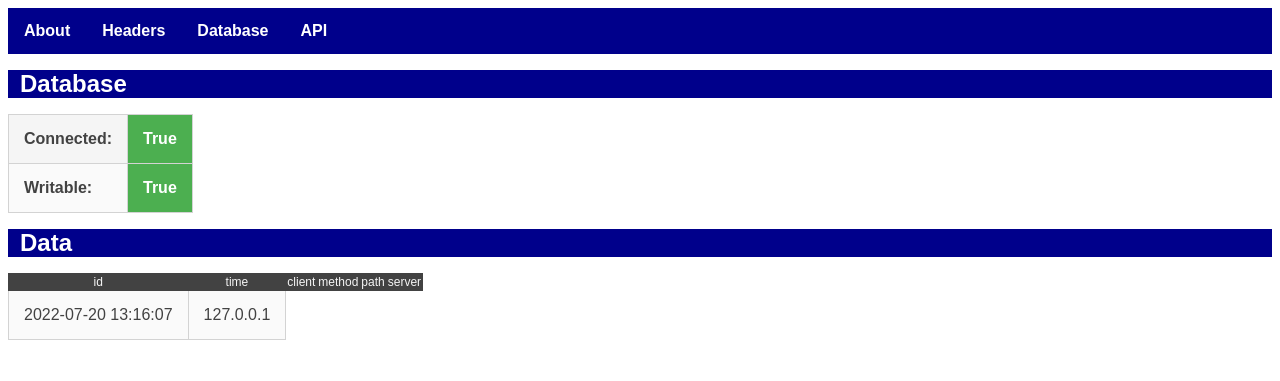
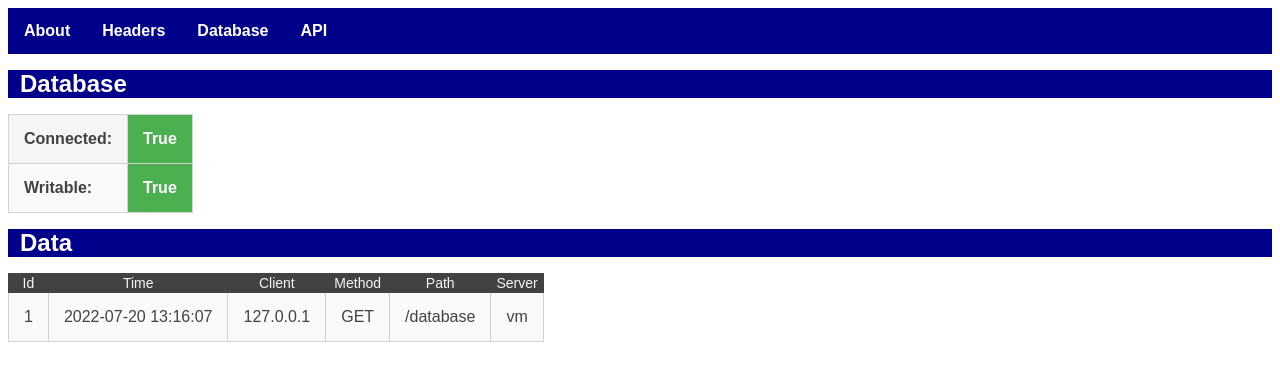
Before and after one commit to teymurgahramanov/app22, a Flask app: page /database in a window 1280 px wide. Shown: the top 381 px of the page. Run offline with Flask 2, Linux system fonts and the light colour scheme; data that the repository does not hold is empty.

Commit message:
Dynamic HTML table

```diff
--- a/static/styles.css
+++ b/static/styles.css
@@ -25,8 +25,9 @@ table th {
 	background-color: #424242;
   border: 1px solid #424242;
 	color: whitesmoke;
-	font-size: 12px;
+	font-size: 14px;
   font-weight: normal;
+  text-transform: capitalize;
 }
 
 table tbody td {
--- a/templates/database.html
+++ b/templates/database.html
@@ -29,12 +29,13 @@
       <th>{{ column[0] }}</th>
     {% endfor %}
     </tr>
+    {%- for row in template_db_records[1] %}
     <tr>
-    {%- for row in template_db_records[1] %}
-      <td>{{ row[1] }}</td>
-      <td>{{ row[2] }}</td>
+    {%- for data in row %}
+      <td>{{ data }}</td>
     {%- endfor %}
     </tr>
+    {%- endfor %}
     </tbody>
   </table>
 {% endif %}
```
Also changed, not shown: docs/ToDo.md (+1 -1 lines).
